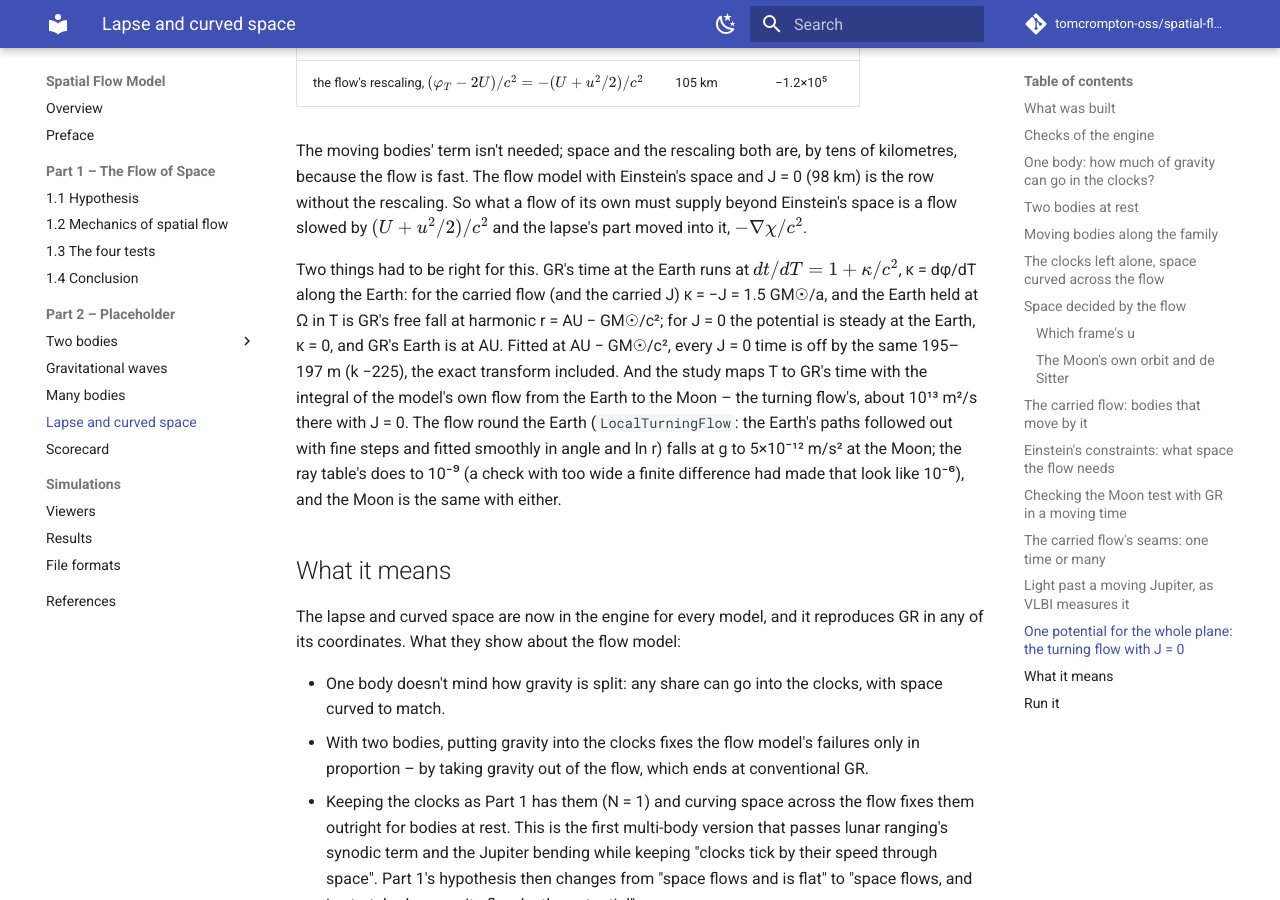
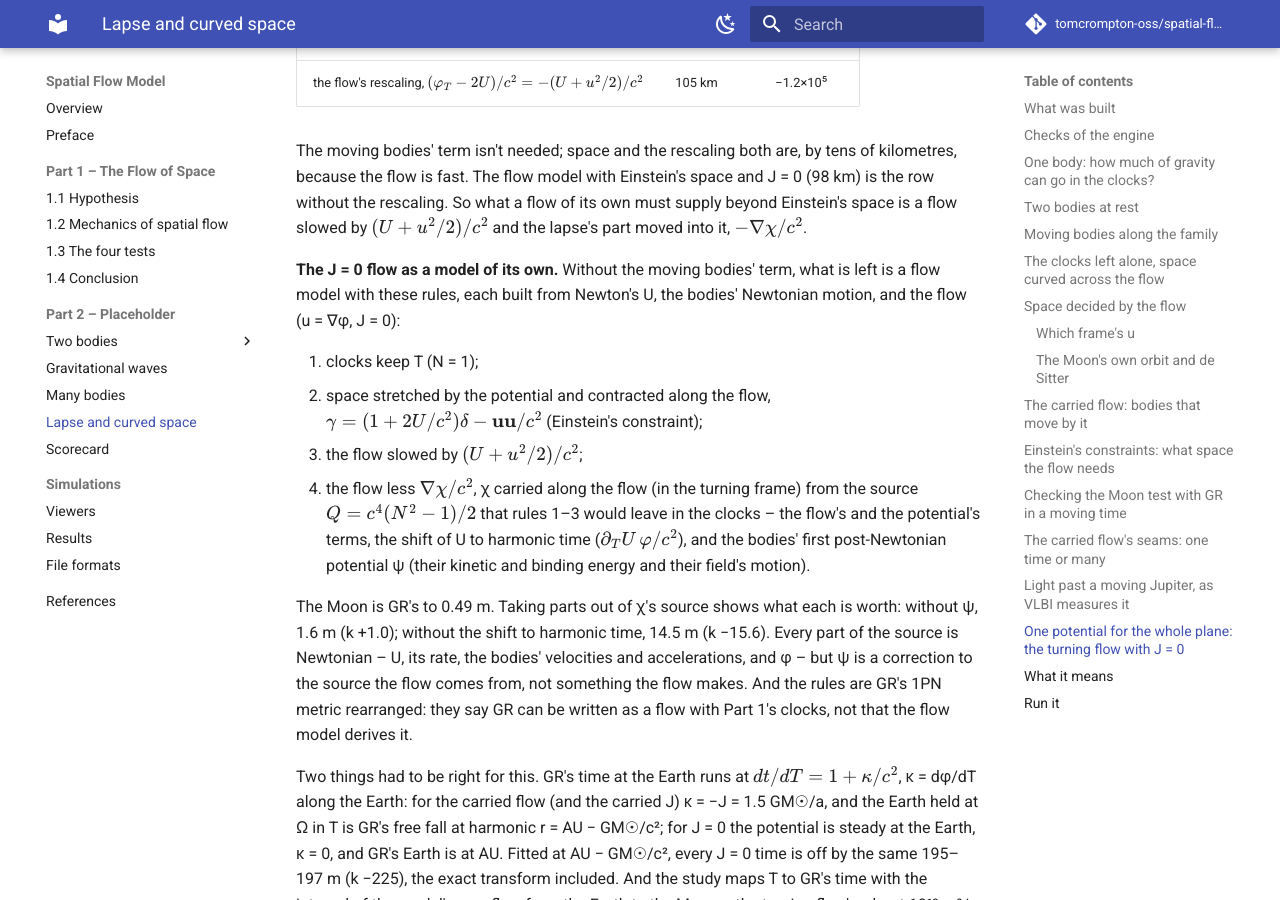
Before and after one commit to tomcrompton-oss/spatial-flow-model, an MkDocs documentation site: the page built from docs/lapse-curved-space.md, in a window 1280 px wide and 900 px high, scrolled down 18046 px. Built offline with MkDocs 1.6.1 and Material for MkDocs 9.7.7, drawn with Linux system fonts in a browser that asks for light colours; comment, search, counter and statistics services are not loaded.

Commit message:
The J = 0 flow as rules: N = 1, Einstein's space, the flow slowed by (U + u^2/2)/c^2, chi - the Moon 0.49 m
chi's source needs the bodies' 1PN potential psi (1.6 m without) and U at harmonic
time (14.5 m without). New keep piece 'psi' (FreeFallPN, FreeFallTurning).

Co-Authored-By: Claude Opus 5.5 <noreply@anthropic.com>

```diff
--- a/docs/lapse-curved-space.md
+++ b/docs/lapse-curved-space.md
@@ -573,6 +573,24 @@ fast. The flow model with Einstein's space and J = 0 (98 km) is the row without
 own must supply beyond Einstein's space is a flow slowed by $(U + u^2/2)/c^2$ and the lapse's part moved into it,
 $-\nabla\chi/c^2$.
 
+**The J = 0 flow as a model of its own.** Without the moving bodies' term, what is left is a flow model with these
+rules, each built from Newton's U, the bodies' Newtonian motion, and the flow (u = ∇φ, J = 0):
+
+1. clocks keep T (N = 1);
+2. space stretched by the potential and contracted along the flow, $\gamma = (1 + 2U/c^2)\delta - \mathbf u\mathbf u/c^2$
+   (Einstein's constraint);
+3. the flow slowed by $(U + u^2/2)/c^2$;
+4. the flow less $\nabla\chi/c^2$, χ carried along the flow (in the turning frame) from the source
+   $Q = c^4(N^2 - 1)/2$ that rules 1–3 would leave in the clocks – the flow's and the potential's terms, the shift of
+   U to harmonic time ($\partial_T U\,\varphi/c^2$), and the bodies' first post-Newtonian potential ψ (their kinetic
+   and binding energy and their field's motion).
+
+The Moon is GR's to 0.49 m. Taking parts out of χ's source shows what each is worth: without ψ, 1.6 m (k +1.0); without
+the shift to harmonic time, 14.5 m (k −15.6). Every part of the source is Newtonian – U, its rate, the bodies'
+velocities and accelerations, and φ – but ψ is a correction to the source the flow comes from, not something the flow
+makes. And the rules are GR's 1PN metric rearranged: they say GR can be written as a flow with Part 1's clocks, not
+that the flow model derives it.
+
 Two things had to be right for this. GR's time at the Earth runs at $dt/dT = 1 + \kappa/c^2$, κ = dφ/dT along the
 Earth: for the carried flow (and the carried J) κ = −J = 1.5 GM☉/a, and the Earth held at Ω in T is GR's free fall at
 harmonic r = AU − GM☉/c²; for J = 0 the potential is steady at the Earth, κ = 0, and GR's Earth is at AU. Fitted at
```
Also changed, not shown: docs/scorecard.md (+1 -0 lines), 2 other files.
